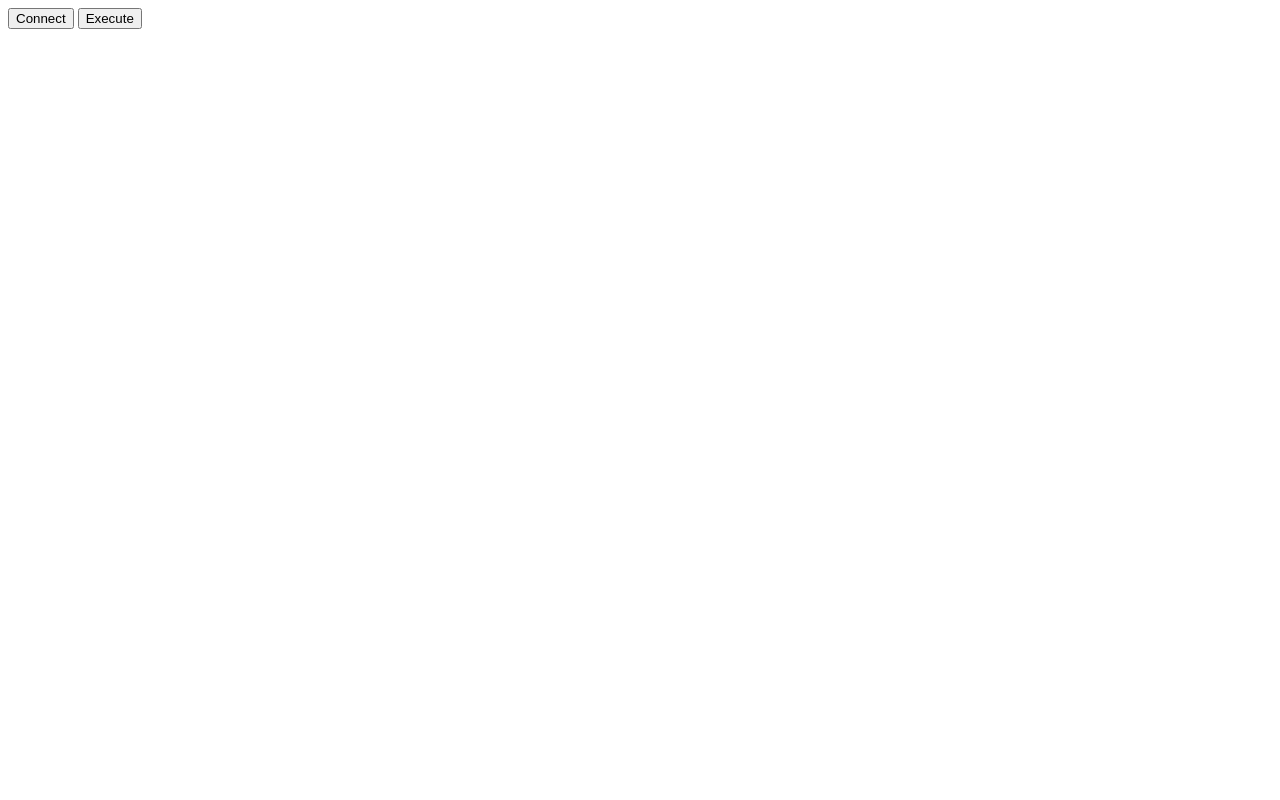
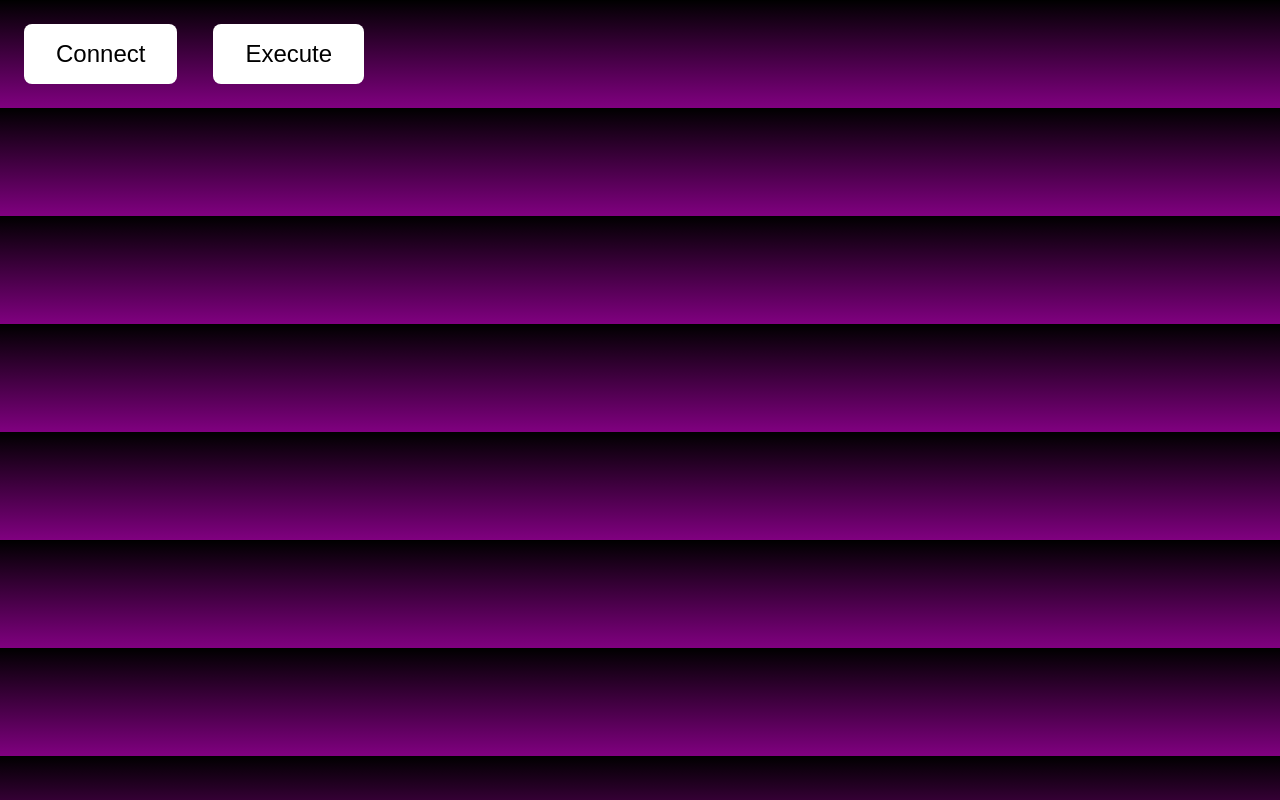
Before and after one commit to xMCDWx/AuroraTokenTribute, a website with bundled scripts: page index.html in a window 1280 px wide. Built offline with nearby package versions, Linux system fonts and the light colour scheme.

Commit message:
Webpage with Style

```diff
--- /dev/null
+++ b/index.css
@@ -0,0 +1,23 @@
+body {
+    background: linear-gradient(to bottom, black, purple);
+}
+h1 {
+    font-size: 48px;
+    color: white;
+    text-align: center;
+    margin-top: 100px;
+}
+button {
+    font-size: 24px;
+    padding: 16px 32px;
+    background-color: white;
+    color: black;
+    border: none;
+    border-radius: 8px;
+    margin: 16px;
+    cursor: pointer;
+}
+button:hover {
+    background-color: black;
+    color: white;
+}
--- a/index.html
+++ b/index.html
@@ -1,7 +1,9 @@
 <!DOCTYPE html>
 <html lang="en">
 <head>
+    <meta charset="UTF-8">
     <title>JavaScript Tests</title>
+    <link rel="stylesheet" href="./index.css">
 </head>
 <body>
     <button id="connectButton" >Connect</button>
```
